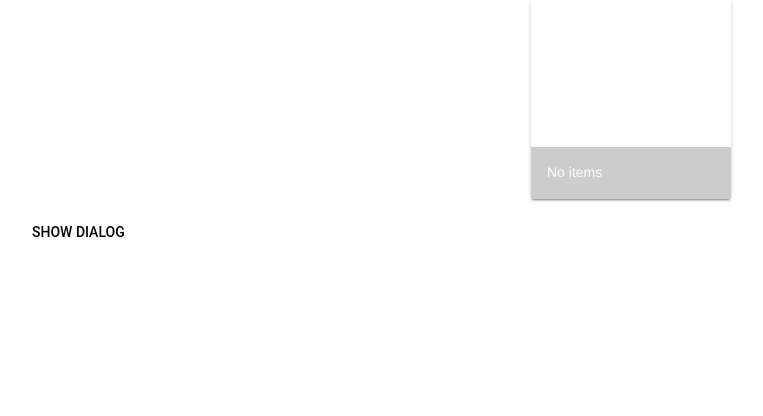
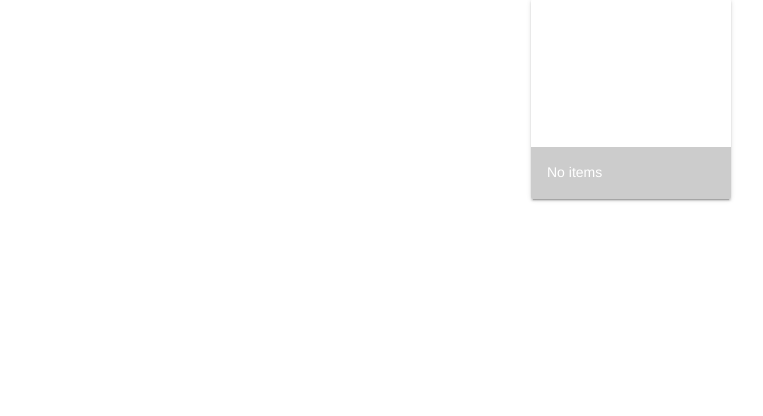
Before and after one commit to ncarr/MasseyHacksIII, a Flask app: template templates/fruits.html in a window 1280 px wide. Shown: the part 157-573 px from the top of the page, without its empty margins (4-767 px from the left). Run offline with Flask 2, Linux system fonts and the light colour scheme; the template is opened without the code that fills it, so the values that code supplies are empty; some web fonts are replaced.

Commit message:
whoops forgot something

```diff
--- a/templates/fruits.html
+++ b/templates/fruits.html
@@ -86,26 +86,6 @@
             {% endfor %}
           </div>
         </div>
-        <button id="show-dialog" type="button" class="mdl-button">Show Dialog</button>
-        <!--<dialog class="mdl-dialog">
-          <form action="#">
-            <h4 class="mdl-dialog__title">name goes here</h4>
-            <div class="mdl-dialog__content">
-              <p>
-                How many do you want to add?
-              </p>
-              <div class="mdl-textfield mdl-js-textfield mdl-textfield-floating-label">
-                <input type="hidden" name="name" value="">
-                <input name="qty" class="mdl-textfield__input" type="text" pattern="-?[0-9]*(\.[0-9]+)?" id="sample4">
-                <label class="mdl-textfield__label" for="sample4">Quantity...</label>
-                <span class="mdl-textfield__error">Input is not a number!</span>
-              </div>
-            </div>
-            <div class="mdl-dialog__actions">
-              <input type="submit" class="mdl-button">
-            </div>
-          </form>
-        </dialog> -->
       </main>
     </div>
   </body>
```
